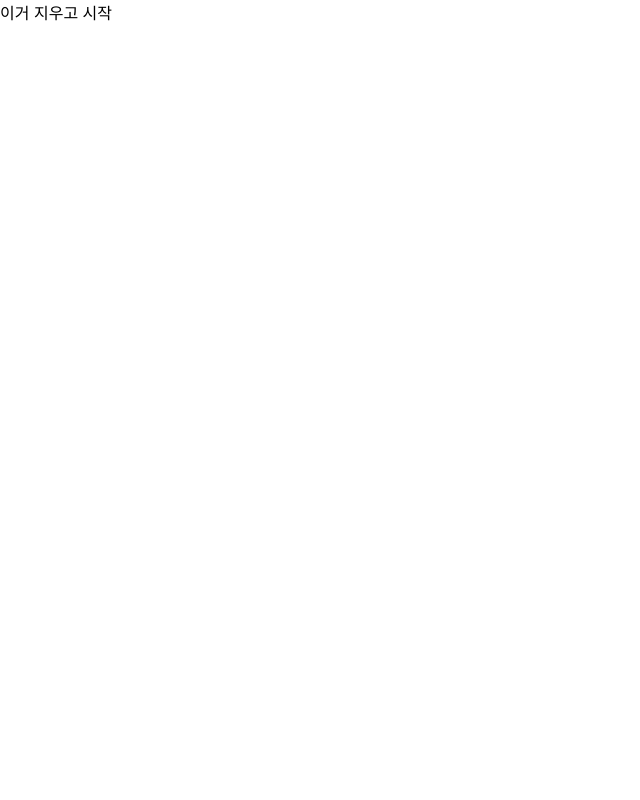
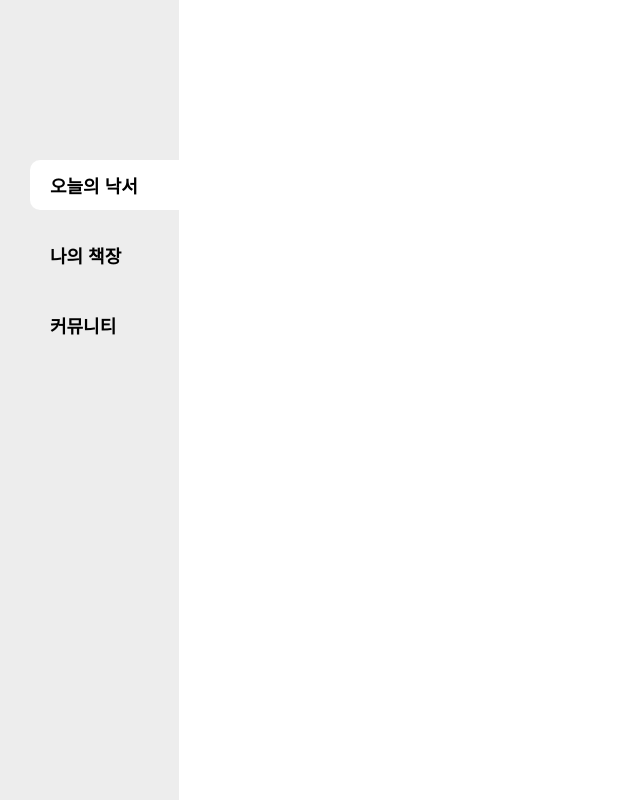
Before and after one commit to DabinLim/mind_bookshelf, a React (Create React App) app: page / in a window 1280 px wide. Shown: the whole page, without its empty margins (0-640 px from the left). Built offline with nearby package versions, Linux system fonts and the light colour scheme.

Commit message:
sidebar added

```diff
--- a/src/App.js
+++ b/src/App.js
@@ -1,25 +1,25 @@
-import React from 'react';
-import './static/App.css';
-import { ConnectedRouter } from 'connected-react-router';
-import { BrowserRouter, Route } from 'react-router-dom';
-import {history} from './redux/configStore';
-import {useDispatch} from 'react-redux';
-import {setUser} from './redux/modules/user';
-import {api as userActions} from './redux/modules/user';
+import React from "react";
+import "./static/App.css";
+import { ConnectedRouter } from "connected-react-router";
+import { BrowserRouter, Route } from "react-router-dom";
+import { history } from "./redux/configStore";
+import { useDispatch } from "react-redux";
+import { setUser } from "./redux/modules/user";
+import { api as userActions } from "./redux/modules/user";
+import Sidebar from "./components/Sidebar";
 
 function App() {
-  const dispatch = useDispatch()
+  const dispatch = useDispatch();
 
   // 예시입니다.
   React.useEffect(() => {
-    dispatch(userActions.exDispatch('유저정보'))
-  },[])
+    dispatch(userActions.exDispatch("유저정보"));
+  }, []);
   return (
     <React.Fragment>
       <BrowserRouter>
-      <ConnectedRouter history={history}>
-        <div>이거 지우고 시작</div>
-      </ConnectedRouter>
+        <Sidebar />
+        <ConnectedRouter history={history}></ConnectedRouter>
       </BrowserRouter>
     </React.Fragment>
   );
--- a/src/components/Sidebar.js
+++ b/src/components/Sidebar.js
@@ -0,0 +1,66 @@
+import React from "react";
+import styled from "styled-components";
+import "../static/henrystyle.css";
+
+const Sidebar = (props) => {
+  //const sideBtns = document.querySelector(".sidebtn");
+  //   document.addEventListener("click", (event) => {
+  //     sideBtns.classList.add("active");
+  //   });
+  return (
+    <>
+      <SideFrame>
+        <SideUl>
+          <SideLi>
+            <SideBtn className="sidebtn active">오늘의 낙서</SideBtn>
+          </SideLi>
+          <SideLi>
+            <SideBtn className="sidebtn">나의 책장</SideBtn>
+          </SideLi>
+          <SideLi>
+            <SideBtn className="sidebtn">커뮤니티</SideBtn>
+          </SideLi>
+        </SideUl>
+      </SideFrame>
+    </>
+  );
+};
+
+const SideFrame = styled.nav`
+  width: 14%;
+  height: 100vh;
+  background: rgba(196, 196, 196, 0.3);
+`;
+
+const SideUl = styled.ul`
+  margin: 0 0 0 30px;
+  padding: 0;
+  position: relative;
+  top: 20%;
+`;
+
+const SideLi = styled.li`
+  margin-bottom: 20px;
+  list-style: none;
+
+  & > button:hover {
+    background: white;
+  }
+`;
+
+const SideBtn = styled.button`
+  outline: none;
+  border: none;
+  background: none;
+  padding: 12px 0px 12px 20px;
+  width: 100%;
+  font-weight: bold;
+  text-align: left;
+  font-size: 18px;
+  border-top-left-radius: 10px;
+  border-bottom-left-radius: 10px;
+  &:hover {
+    cursor: pointer;
+  }
+`;
+export default Sidebar;
--- /dev/null
+++ b/src/static/henrystyle.css
@@ -0,0 +1,3 @@
+.sidebtn.active {
+  background: white;
+}
```
